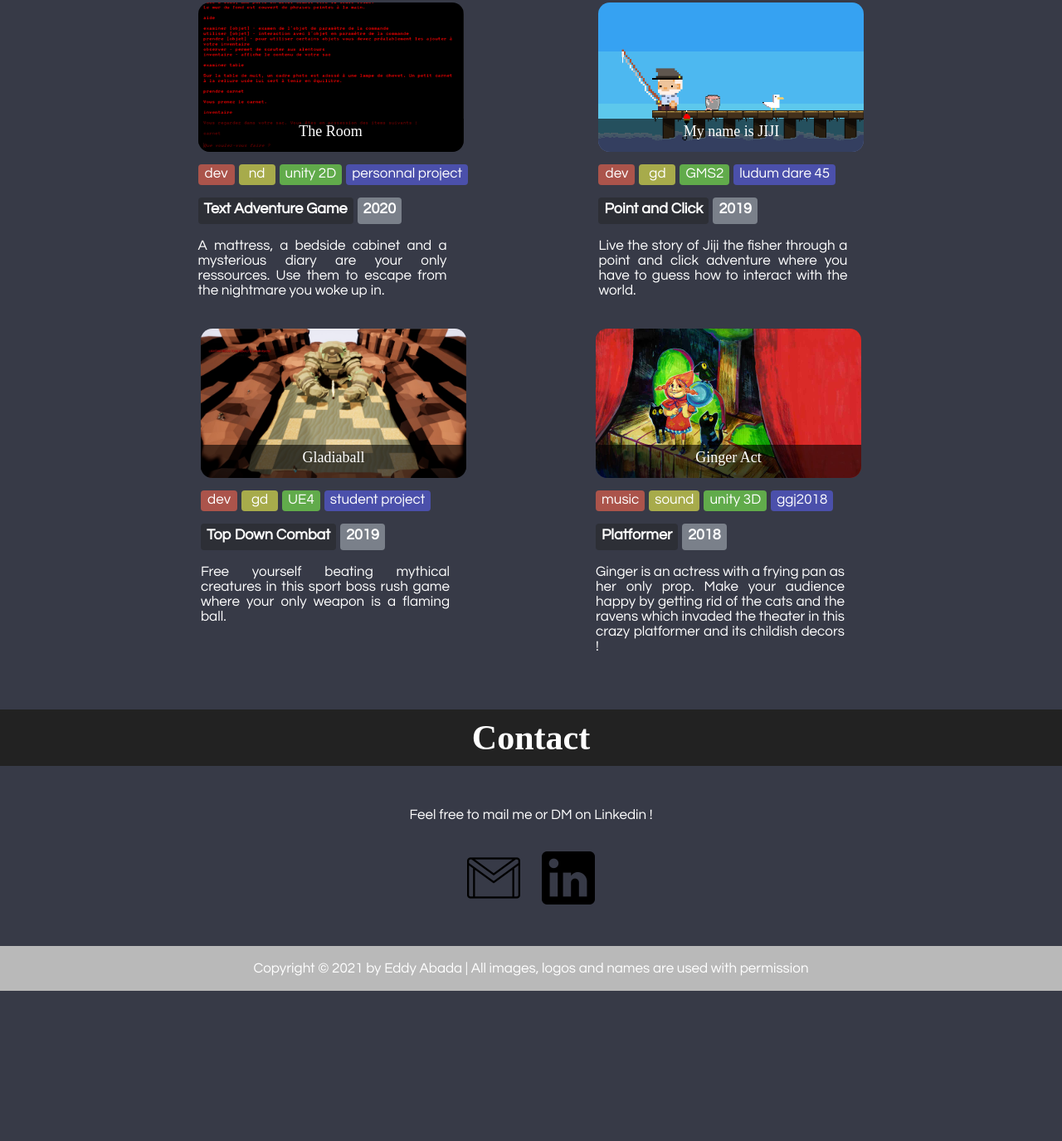
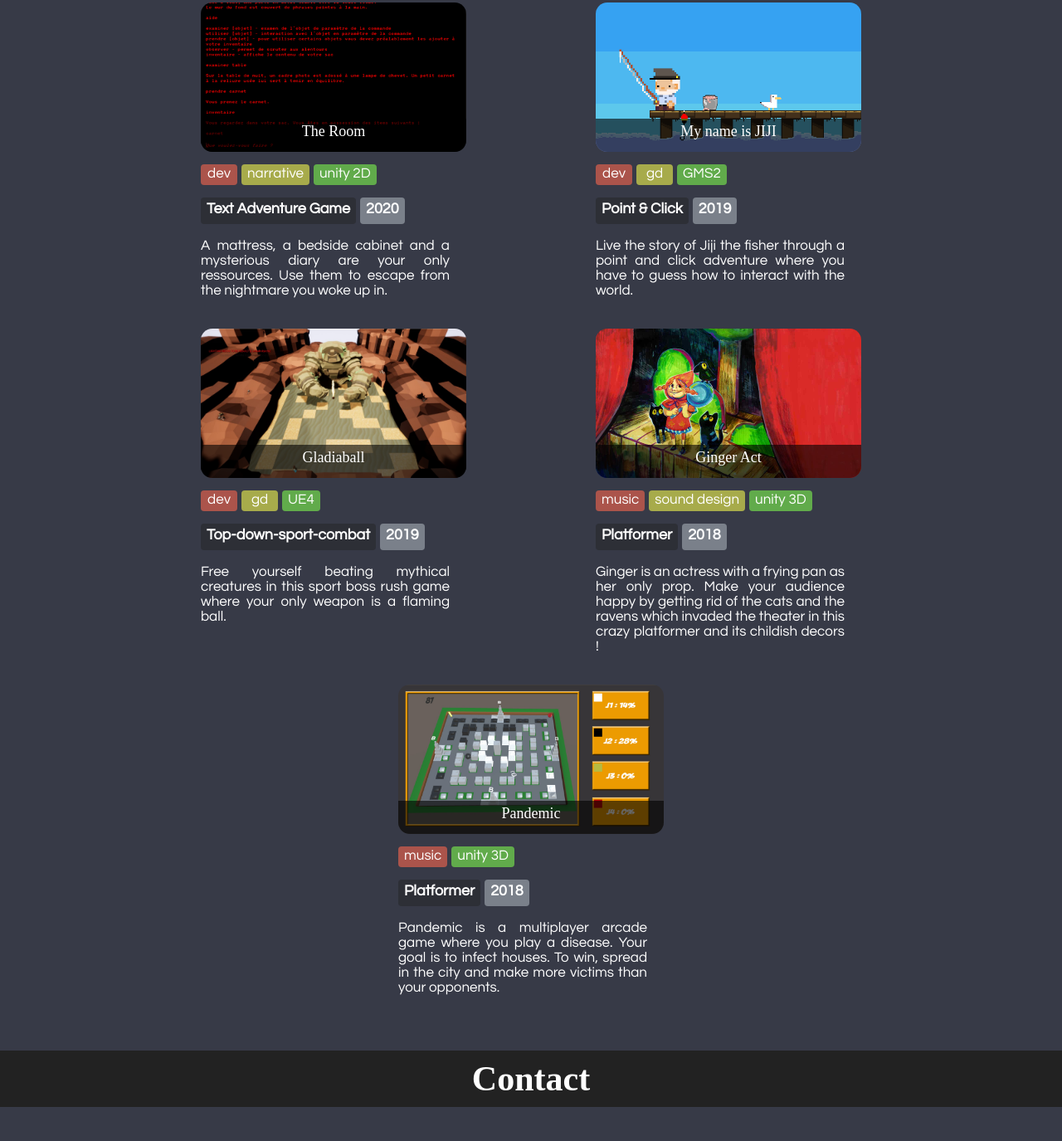
Before and after one commit to eddyboreal/portfolio, a website: page pages/index.html in a window 1280 px wide. Shown: the part 1925-3300 px from the top of the page at 83% size. Before the commit the page ends 3119 px from the top, so only its background shows below. Drawn offline with Linux system fonts and the light colour scheme.

Commit message:
add pandemic project

```diff
--- a/pages/index.html
+++ b/pages/index.html
@@ -7,7 +7,6 @@
   <meta name="description" content="My Portfolio">
   <meta name="author" content="SitePoint">
   <link rel="stylesheet" type="text/css" href="/styles/style.css">
-
 </head>
 
 <body style="background-color: var(--bg-dark-blue);">
@@ -70,16 +69,16 @@
                         <div class="tag" style="background-color: var(--tag-pastel-green)">
                             <span>gd</span>
                         </div>
+                        <div class="tag" style="background-color: var(--tag-dark-blue)">
+                            <span>ld</span>
+                        </div>
                         <div class="tag" style="background-color: var(--tag-pistachio-green)">
                             <span>unity 3D</span>
-                        </div>
-                        <div class="tag" style="background-color: var(--tag-dark-blue)">
-                            <span>ggj2021</span>
                         </div>
                     </div>
                     <div class="project-short-desc-container">
                         <div class="tag-genre">
-                            <span>first person horror</span>
+                            <span>First Person Horror</span>
                         </div>
                         <div class="tag-year">
                             <span>In Progress</span>
@@ -108,16 +107,16 @@
                         <div class="tag" style="background-color: var(--tag-pastel-green)">
                             <span>gd</span>
                         </div>
+                        <div class="tag" style="background-color: var(--tag-dark-blue)">
+                            <span>ld</span>
+                        </div>
                         <div class="tag" style="background-color: var(--tag-pistachio-green)">
                             <span>unity 3D</span>
-                        </div>
-                        <div class="tag" style="background-color: var(--tag-dark-blue)">
-                            <span>student project</span>
                         </div>
                     </div>
                     <div class="project-short-desc-container">
                         <div class="tag-genre">
-                            <span>3D FPS</span>
+                            <span>FPS</span>
                         </div>
                         <div class="tag-year">
                             <span>2021</span>
@@ -147,11 +146,11 @@
                         <div class="tag" style="background-color: var(--tag-pastel-green)">
                             <span>gd</span>
                         </div>
+                        <div class="tag" style="background-color: var(--tag-dark-blue)">
+                            <span>ld</span>
+                        </div>
                         <div class="tag" style="background-color: var(--tag-pistachio-green)">
                             <span>unity 3D</span>
-                        </div>
-                        <div class="tag" style="background-color: var(--tag-dark-blue)">
-                            <span>student project</span>
                         </div>
                     </div>
                     <div class="project-short-desc-container">
@@ -188,9 +187,6 @@
                         <div class="tag" style="background-color: var(--tag-pistachio-green)">
                             <span>unity 2D</span>
                         </div>
-                        <div class="tag" style="background-color: var(--tag-dark-blue)">
-                            <span>octojam 2019</span>
-                        </div>
                     </div>
                     <div class="project-short-desc-container">
                         <div class="tag-genre">
@@ -221,13 +217,10 @@
                             <span>dev</span>
                         </div>
                         <div class="tag" style="background-color: var(--tag-pastel-green)">
-                            <span>nd</span>
+                            <span>narrative</span>
                         </div>
                         <div class="tag" style="background-color: var(--tag-pistachio-green)">
                             <span>unity 2D</span>
-                        </div>
-                        <div class="tag" style="background-color: var(--tag-dark-blue)">
-                            <span>personnal project</span>
                         </div>
                     </div>
                     <div class="project-short-desc-container">
@@ -264,13 +257,10 @@
                         <div class="tag" style="background-color: var(--tag-pistachio-green)">
                             <span>GMS2</span>
                         </div>
-                        <div class="tag" style="background-color: var(--tag-dark-blue)">
-                            <span>ludum dare 45</span>
-                        </div>
                     </div>
                     <div class="project-short-desc-container">
                         <div class="tag-genre">
-                            <span>Point and Click</span>
+                            <span>Point & Click</span>
                         </div>
                         <div class="tag-year">
                             <span>2019</span>
@@ -302,13 +292,10 @@
                         <div class="tag" style="background-color: var(--tag-pistachio-green)">
                             <span>UE4</span>
                         </div>
-                        <div class="tag" style="background-color: var(--tag-dark-blue)">
-                            <span>student project</span>
-                        </div>
                     </div>
                     <div class="project-short-desc-container">
                         <div class="tag-genre">
-                            <span>Top Down Combat</span>
+                            <span>Top-down-sport-combat</span>
                         </div>
                         <div class="tag-year">
                             <span>2019</span>
@@ -335,13 +322,10 @@
                             <span>music</span>
                         </div>
                         <div class="tag" style="background-color: var(--tag-pastel-green)">
-                            <span>sound</span>
+                            <span>sound design</span>
                         </div>
                         <div class="tag" style="background-color: var(--tag-pistachio-green)">
                             <span>unity 3D</span>
-                        </div>
-                        <div class="tag" style="background-color: var(--tag-dark-blue)">
-                            <span>ggj2018</span>
                         </div>
                     </div>
                     <div class="project-short-desc-container">
@@ -354,6 +338,38 @@
                         <div class="project-short-desc content">
                             <p>
                                 Ginger is an actress with a frying pan as her only prop. Make your audience happy by getting rid of the cats and the ravens which invaded the theater in this crazy platformer and its childish decors !
+                            </p>
+                        </div>
+                    </div>
+                </div>
+
+                <div class="project-first-container">
+                    <a class="project-card-link" href="/temp-page.html">
+                        <div class="project-card">
+                        <img src="../images/Pandemic.jpg">
+                            <div class="project-card-title">
+                                <h2>Pandemic</h2>
+                            </div>
+                        </div>
+                    </a>
+                    <div class="tag-container">
+                        <div class="tag" style="background-color: var(--tag-red)">
+                            <span>music</span>
+                        </div>
+                        <div class="tag" style="background-color: var(--tag-pistachio-green)">
+                            <span>unity 3D</span>
+                        </div>
+                    </div>
+                    <div class="project-short-desc-container">
+                        <div class="tag-genre">
+                            <span>Platformer</span>
+                        </div>
+                        <div class="tag-year">
+                            <span>2018</span>
+                        </div>
+                        <div class="project-short-desc content">
+                            <p>
+                                Pandemic is a multiplayer arcade game where you play a disease. Your goal is to infect houses. To win, spread in the city and make more victims than your opponents.
                             </p>
                         </div>
                     </div>
```
Also changed, not shown: public/images/Pandemic.jpg (added).
